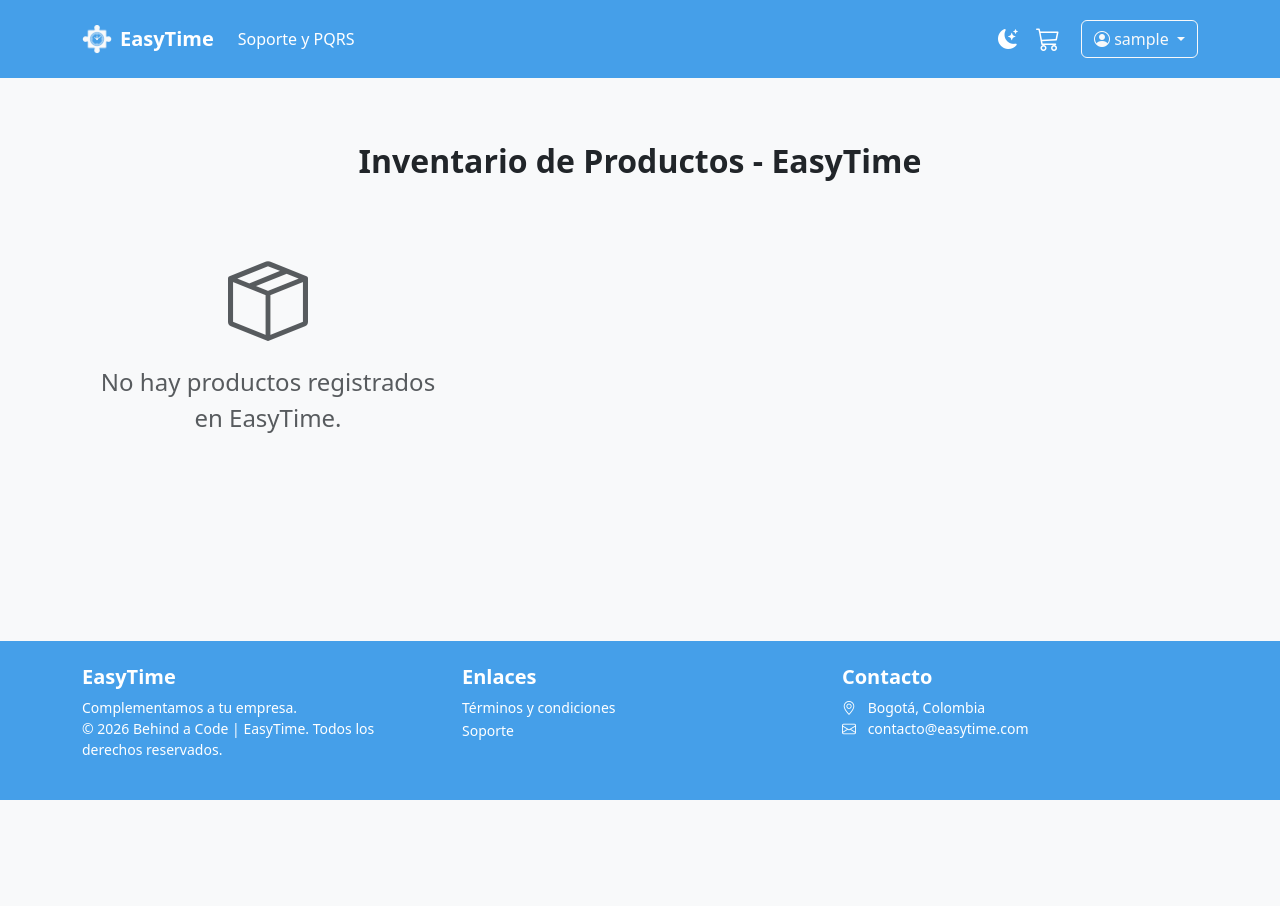
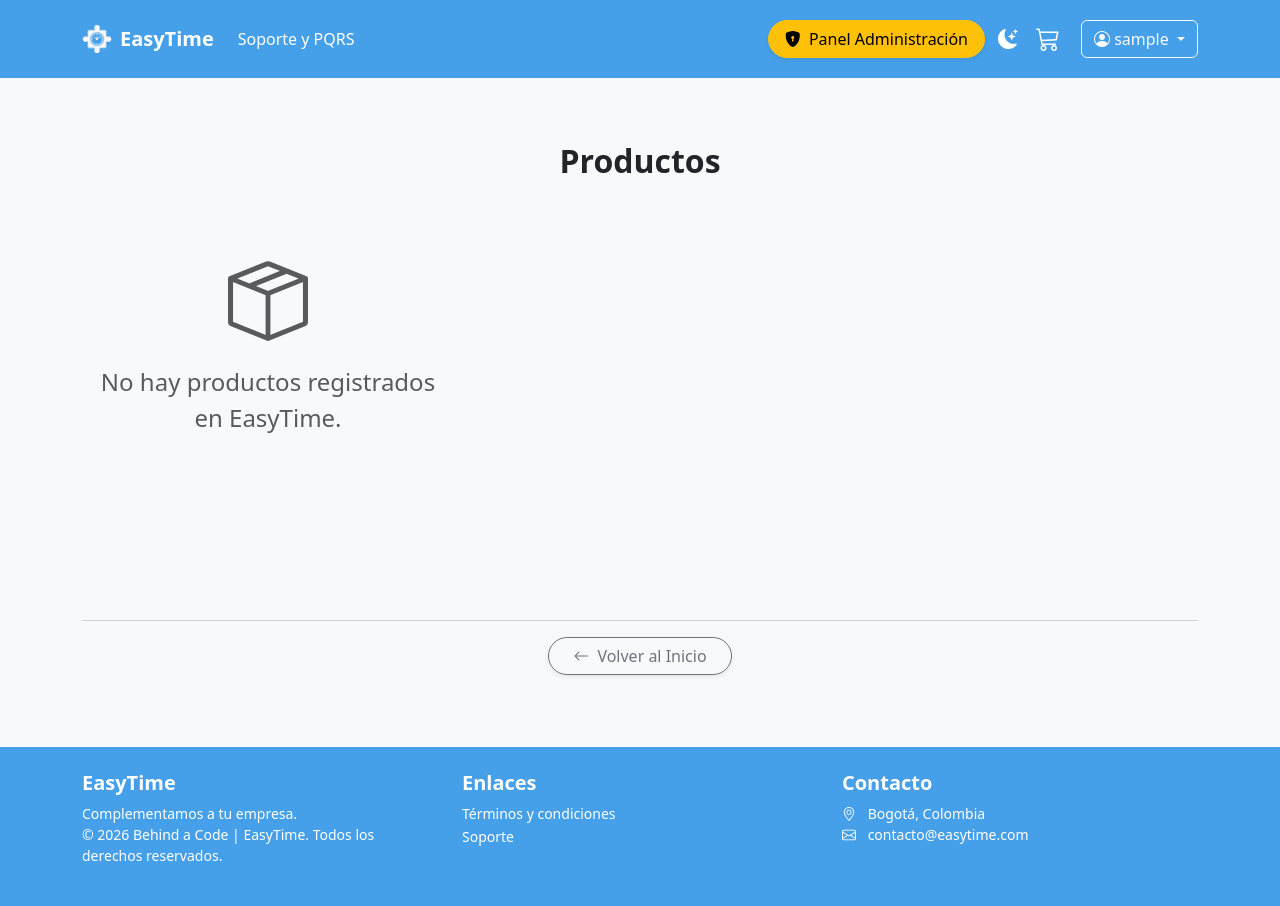
Before and after one commit to gerson94rubio/EasyTimeProyect, a Django app: page /productos/ in a window 1280 px wide. Before the commit the page ends 800 px from the top, so only its background shows below. Run offline with Django 5.2, Linux system fonts and the light colour scheme; the visitor is signed in with stand-in values (Sample User, id 1); data that the repository does not hold is empty.

Commit message:
Panel de administración disponible por boton al inicial sesión como superusuario, en panel administracion se puede editar usuarios, botón volver al inicio en los 3 módulos actuales, productos agregados desde panel administracion, 2 usuarios clientes para pruebas de vista.

```diff
--- a/templates/base.html
+++ b/templates/base.html
@@ -73,6 +73,17 @@
                 <li class="nav-item"><a class="nav-link text-white" href="{% url 'mis_pqrs' %}">Soporte y PQRS</a></li>
                 <!--<li class="nav-item"><a class="nav-link text-white" href="{% url 'catalogo_productos' %}">Productos</a></li> -->
             </ul>
+
+        <!--Botón panel administración si es superusuario-->
+            <ul class="navbar-nav ms-auto align-items-center"> <!--Así logré que se centrara en el navbar-->
+                {% if user.is_superuser %}
+                 <li class="nav-item">
+                     <a class="btn btn-warning rounded-pill px-3 shadow-sm me-2" href="{% url 'admin:index' %}" target="_blank">
+                        <i class="bi bi-shield-lock-fill me-1"></i> Panel Administración
+                    </a>
+                </li>
+                {% endif %}
+
             <div class="d-flex align-items-center">
                 <button class="btn btn-link text-white me-2 p-1" id="themeBtn" title="Cambiar modo">
                     <i class="bi bi-moon-stars-fill fs-5" id="themeIcon"></i>
--- a/templates/catalogo.html
+++ b/templates/catalogo.html
@@ -2,8 +2,9 @@
 {% load humanize %}
 
 {% block content %}
+
 <div class="container mt-5">
-    <h2 class="fw-bold mb-4 text-center text-body">Inventario de Productos - EasyTime</h2>
+    <h2 class="fw-bold mb-4 text-center text-body">Productos</h2>
 
     <div class="row row-cols-1 row-cols-md-3 g-4">
         {% for producto in productos %}
@@ -92,6 +93,15 @@
         {% endfor %}
     </div>
 </div>
+<br><br><br>
+
+<div class="text-center mt-5 mb-4">
+        <hr class="text-muted opacity-25"> <!-- Linea divisoria-->
+        <a href="{% url 'home' %}" class="btn btn-outline-secondary rounded-pill px-4 shadow-sm">
+            <i class="bi bi-arrow-left me-2"></i>Volver al Inicio
+        </a>
+    </div>
+</div>
 
 <style>
     /* Control de descripción */
@@ -133,11 +143,12 @@
     const input = btn.parentElement.querySelector('input[type="number"]');
     let valorActual = parseInt(input.value);
     const maxVal = parseInt(input.getAttribute('max'));
-
     let nuevoValor = valorActual + cambio;
-
     if (nuevoValor >= 1 && nuevoValor <= maxVal) {
         input.value = nuevoValor;
+    } else if (nuevoValor > maxVal) {
+        // Mensaje por si pone más de lo que hay disponible
+        alert("Lo sentimos, solo quedan " + maxVal + " unidades disponibles.");
     }
 }
 
--- a/templates/registration/login.html
+++ b/templates/registration/login.html
@@ -96,7 +96,7 @@
     }
 
     .custom-input:focus {
-        border-color: #0d6efd;
+        border-color: var(--blue);
         box-shadow: 0 0 0 0.25rem rgba(13, 110, 253, 0.15);
         outline: none;
     }
--- a/usuarios/admin.py
+++ b/usuarios/admin.py
@@ -7,6 +7,8 @@ from .models import User
 @admin.register(User)
 class CustomUserAdmin(UserAdmin):
     list_display = ('id','first_name','last_name','identificacion','tipo_documento','telefono','username', 'email', 'rol', 'is_active', 'is_staff')
+    # Añadido para poder tener "enlaces" en cada campo para editar usuario
+    list_display_links = ('id','first_name','last_name','identificacion','tipo_documento','telefono','username', 'email', 'rol', 'is_active', 'is_staff')
     search_fields = ('id','first_name','last_name','identificacion','tipo_documento','telefono','username', 'email', 'rol',)
     list_filter = ('rol', 'tipo_documento', 'is_active')
 
```
Also changed, not shown: templates/agendar.html (+7 -0 lines), templates/servicios.html (+8 -0 lines), media/productos/cera-premium_vknyBLO.png (added), media/productos/limpiavidrios2_nvFQJMP.png (added), media/productos/shampoo-lavacarro_JrMWOx3.png (added). Lines whose indentation alone changed are shown as unchanged.
